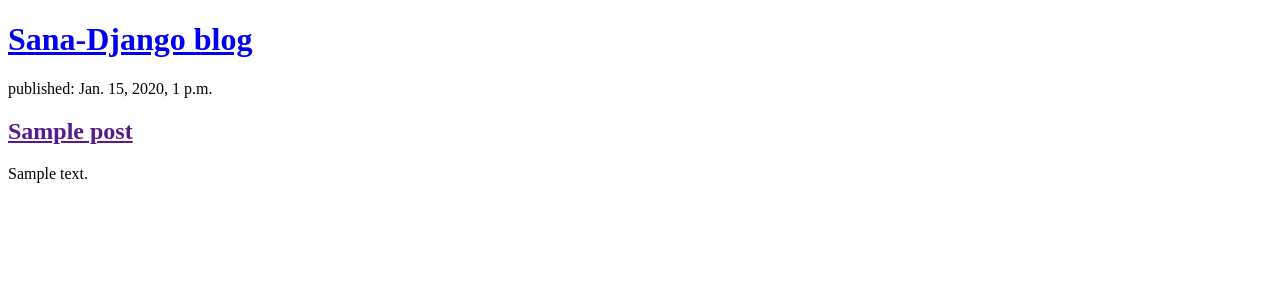
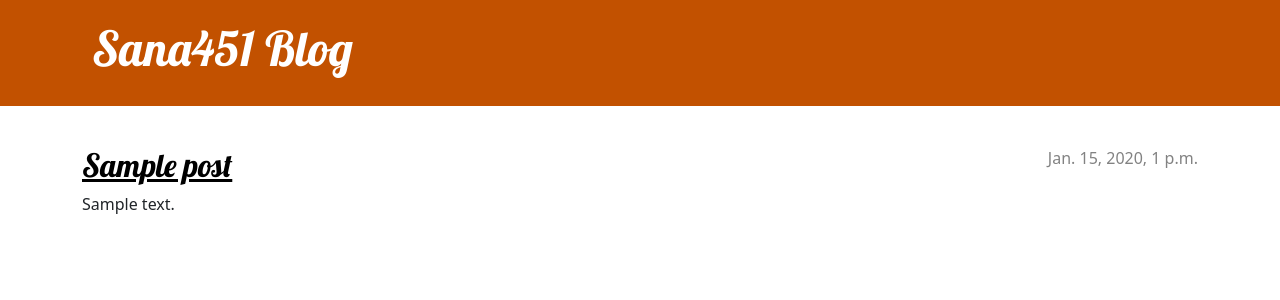
Before and after one commit to Sana451/django-blog, a Django app: page / in a window 1280 px wide. Shown: the top 300 px of the page. Run offline with Django 3.2, Linux system fonts and the light colour scheme; tables that the repository leaves empty hold one stand-in row (values such as "Sample post").

Commit message:
Added view and template for detailed blog post as well as CSS for the site.

```diff
--- /dev/null
+++ b/blog/static/css/blog.css
@@ -0,0 +1,70 @@
+.page-header {
+    background-color: #C25100;
+    margin-top: 0;
+    margin-bottom: 40px;
+    padding: 20px 20px 20px 40px;
+}
+
+.page-header h1,
+.page-header h1 a,
+.page-header h1 a:visited,
+.page-header h1 a:active {
+    color: #ffffff;
+    font-size: 36pt;
+    text-decoration: none;
+}
+
+h1,
+h2,
+h3,
+h4 {
+    font-family: 'Lobster', cursive;
+}
+
+.date {
+    color: #828282;
+}
+
+.save {
+    float: right;
+}
+
+.post-form textarea,
+.post-form input {
+    width: 100%;
+}
+
+.top-menu,
+.top-menu:hover,
+.top-menu:visited {
+    color: #ffffff;
+    float: right;
+    font-size: 26pt;
+    margin-right: 20px;
+}
+
+.post {
+    margin-bottom: 70px;
+}
+
+.post h2 a,
+.post h2 a:visited {
+    color: #000000;
+}
+
+.post > .date,
+.post > .actions {
+    float: right;
+}
+
+.btn-secondary,
+.btn-secondary:visited {
+    color: #C25100;
+    background: none;
+    border-color: #C25100;
+}
+
+.btn-secondary:hover {
+    color: #FFFFFF;
+    background-color: #C25100;
+}
--- /dev/null
+++ b/blog/templates/blog/base.html
@@ -0,0 +1,26 @@
+{% load static %}
+<!DOCTYPE html>
+<html>
+    <head>
+        <title>Sana451 blog</title>
+        <link rel="stylesheet" href="https://cdn.jsdelivr.net/npm/bootstrap@5.1.3/dist/css/bootstrap.min.css" integrity="sha384-1BmE4kWBq78iYhFldvKuhfTAU6auU8tT94WrHftjDbrCEXSU1oBoqyl2QvZ6jIW3" crossorigin="anonymous">
+        <link href='//fonts.googleapis.com/css?family=Lobster&subset=latin,latin-ext' rel='stylesheet' type='text/css'>
+        <link rel="stylesheet" href="{% static 'css/blog.css' %}">
+    </head>
+    <body>
+        <header class="page-header">
+          <div class="container">
+              <h1><a href="/">Sana451 Blog</a></h1>
+          </div>
+        </header>
+
+        <main class="container">
+            <div class="row">
+                <div class="col">
+                {% block content %}
+                {% endblock %}
+                </div>
+            </div>
+        </main>
+    </body>
+</html>
--- a/blog/templates/blog/post_list.html
+++ b/blog/templates/blog/post_list.html
@@ -1,25 +1,12 @@
-<!DOCTYPE html>
-<!DOCTYPE html>
-<html>
-<head>
-    <title>Sana-Django blog</title>
-</head>
-<body>
-<header>
-    <h1><a href="/">Sana-Django blog</a></h1>
-</header>
-{% for post in posts %}
-    <article>
-        <time>
-            published: {{ post.published_date }}
-            <h2>
-                <a href="">{{ post.title }}</a>
-            </h2>
-            <p>
-                {{ post.text|linebreaksbr }}
-            </p>
-        </time>
-    </article>
-{% endfor %}
-</body>
-</html>
+{% extends 'blog/base.html' %}
+{% block content %}
+    {% for post in posts %}
+        <article class="post">
+            <time class="date">
+                {{ post.published_date }}
+            </time>
+            <h2><a href="{% url 'post_detail' pk=post.pk %}">{{ post.title }}</a></h2>
+            <p>{{ post.text|linebreaksbr }}</p>
+        </article>
+    {% endfor %}
+{% endblock %}
--- a/blog/urls.py
+++ b/blog/urls.py
@@ -3,5 +3,6 @@ from . import views
 
 
 urlpatterns = [
-    path('', views.post_list, name='post_list')
+    path('', views.post_list, name='post_list'),
+    path('post/<int:pk>/', views.post_detail, name='post_detail'),
 ]
--- a/blog/views.py
+++ b/blog/views.py
@@ -1,9 +1,14 @@
-from django.shortcuts import render
+from django.shortcuts import render, get_object_or_404
 from django.utils import timezone
 
 from blog.models import Post
+from mysite.settings import STATIC_ROOT
 
 
 def post_list(request):
     posts = Post.objects.filter(published_date__lte=timezone.now()).order_by('published_date')
     return render(request, 'blog/post_list.html', context={'posts': posts})
+
+def post_detail(request, pk):
+    post = get_object_or_404(Post, pk=pk)
+    return render(request, 'blog/post_detail.html', context={'post': post})
```
Also changed, not shown: blog/templates/blog/post_detail.html (added, +12 -0 lines), blog/static/images/django-blog.jpg (added).
